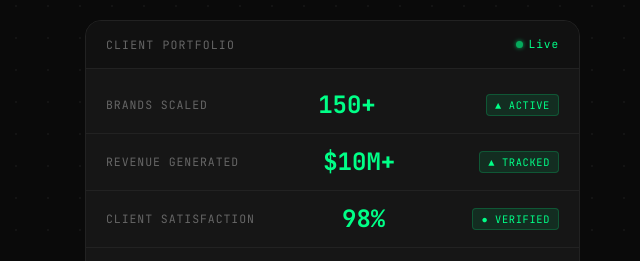
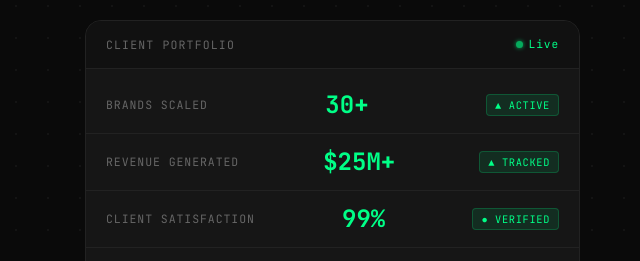
Before and after one commit to avielg-droid/Aviel-s-Landing-Page-, a plain HTML site: page index.html in a window 1280 px wide. Shown: the part 234-495 px from the top of the page, 640-1280 px from the left. Drawn offline with Linux system fonts and the light colour scheme.

Commit message:
content: update stats — 30+ brands, $25M+ revenue, 99% satisfaction

```diff
--- a/index.html
+++ b/index.html
@@ -737,17 +737,17 @@
         <div class="perf-stats">
           <div class="perf-stat-row">
             <span class="perf-stat-label">Brands Scaled</span>
-            <span class="perf-stat-value" data-target="150" data-suffix="+">150+</span>
+            <span class="perf-stat-value" data-target="30" data-suffix="+">30+</span>
             <span class="perf-stat-badge">&#9650; ACTIVE</span>
           </div>
           <div class="perf-stat-row">
             <span class="perf-stat-label">Revenue Generated</span>
-            <span class="perf-stat-value" data-target="10" data-prefix="$" data-suffix="M+">$10M+</span>
+            <span class="perf-stat-value" data-target="25" data-prefix="$" data-suffix="M+">$25M+</span>
             <span class="perf-stat-badge">&#9650; TRACKED</span>
           </div>
           <div class="perf-stat-row">
             <span class="perf-stat-label">Client Satisfaction</span>
-            <span class="perf-stat-value" data-target="98" data-suffix="%">98%</span>
+            <span class="perf-stat-value" data-target="99" data-suffix="%">99%</span>
             <span class="perf-stat-badge">&#9679; VERIFIED</span>
           </div>
           <div class="perf-stat-row">
```
